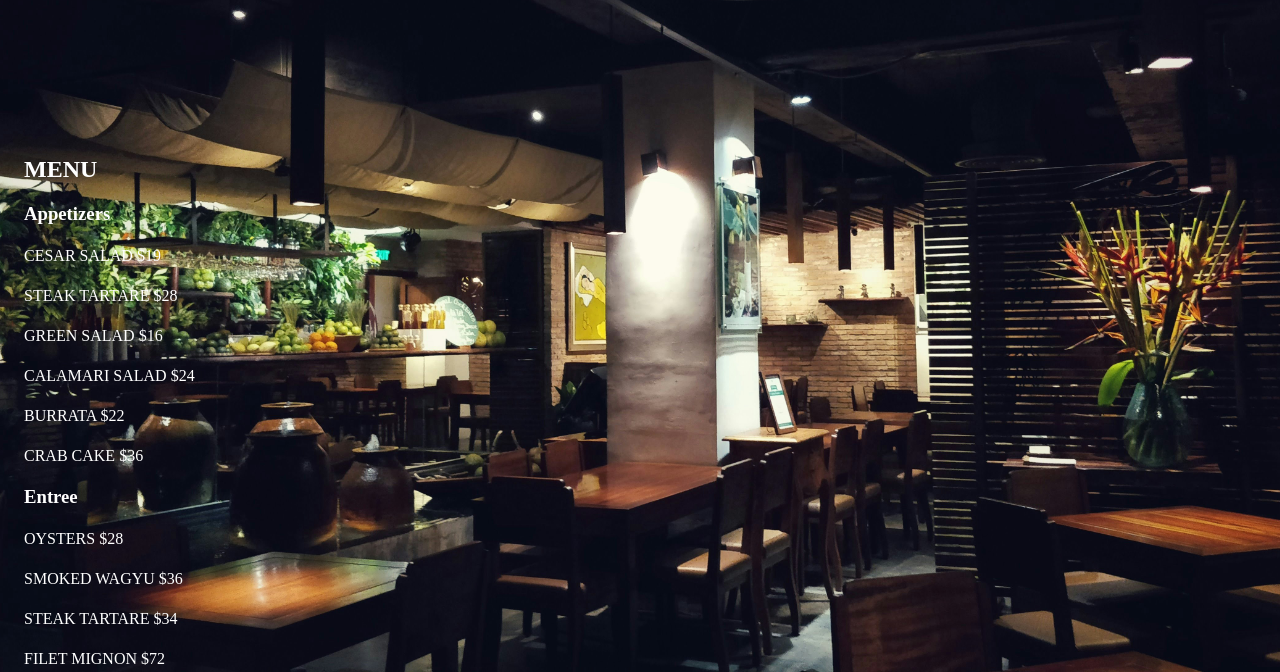
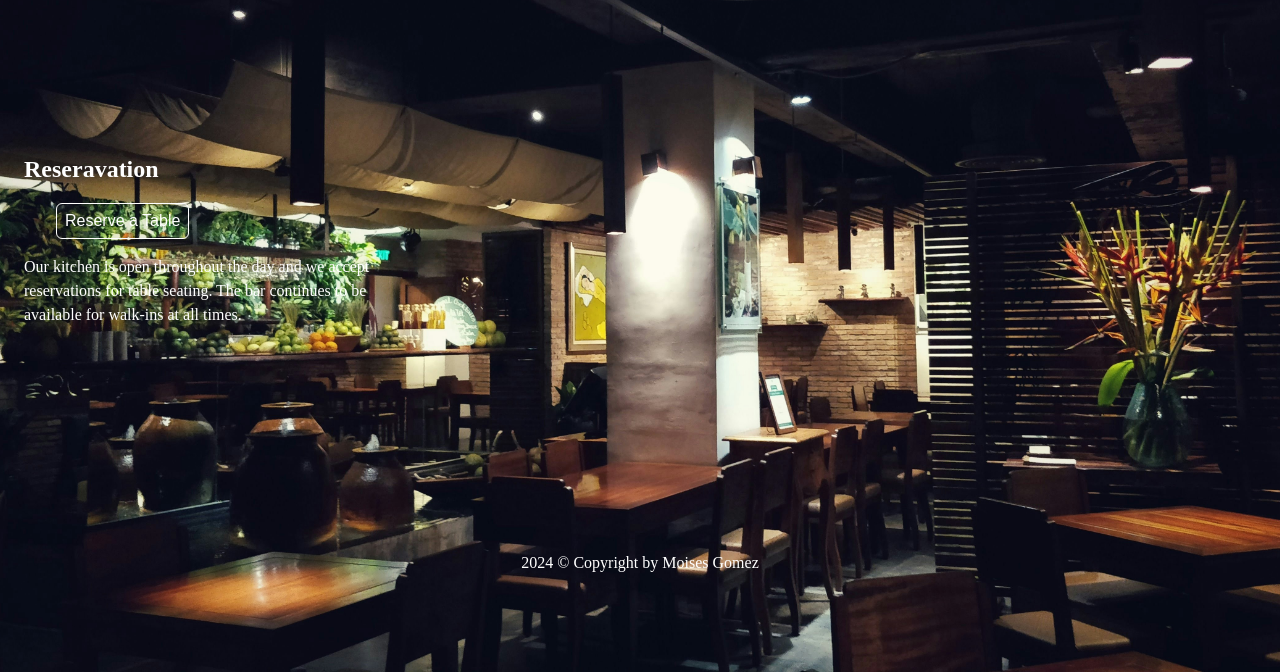
Before and after one commit to moisesg526/restaurant, a website built with webpack: page src/index.html in a window 1280 px wide. Both pictures are taken after a click on the button "Menu". Shown: the part 128-800 px from the top of the page. Built offline with nearby package versions, Linux system fonts and the light colour scheme.

Commit message:
Imported the reservations file to index.js. Added content and a button to the reservations button

```diff
--- a/src/index.js
+++ b/src/index.js
@@ -4,6 +4,8 @@ import DarkMeal from "./dark-meal.jpg";
 import TheVelvetFork from "./the-velvet-fork.jpg";
 import about from "./about";
 import menu from "./menu";
+import contact from "./contact";
+import reservations from "./reservations";
 import "./style.css";
 
 const content = document.querySelector("#content");
@@ -42,7 +44,7 @@ function component() {
 
   nav.onclick = function () {
     content.innerHTML = "";
-    content.appendChild(menu());
+    content.appendChild(reservations());
   };
 
   const footer = document.createElement("footer");
--- a/src/reservations.js
+++ b/src/reservations.js
@@ -0,0 +1,18 @@
+export default function reservations() {
+  let reserveDiv = document.createElement("div");
+
+  let header = document.createElement("h2");
+  header.textContent = "Reseravation";
+  reserveDiv.appendChild(header);
+
+  let reserve = document.createElement("button");
+  reserve.setAttribute("id", "reservation");
+  reserve.textContent = "Reserve a Table";
+  reserveDiv.appendChild(reserve);
+
+  let p = document.createElement("p");
+  p.textContent =
+    "Our kitchen is open throughout the day and we accept reservations for table seating.  The bar continues to be available for walk-ins at all times.";
+  reserveDiv.appendChild(p);
+  return reserveDiv;
+}
--- a/src/style.css
+++ b/src/style.css
@@ -38,6 +38,11 @@ button {
   padding: 0.5rem;
   border-radius: 6px;
   margin-left: 2rem;
+}
+
+#reservation:active {
+  background-color: #fff;
+  color: #000;
 }
 
 #content {
```
Also changed, not shown: 1 other file.
